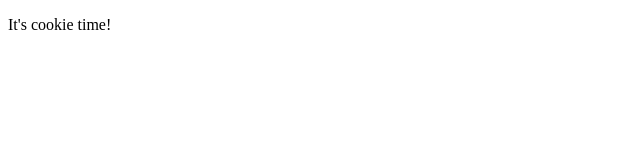
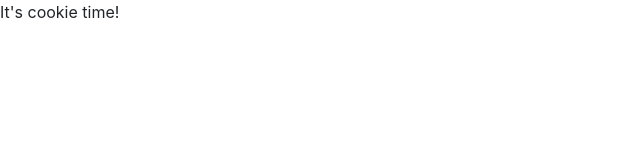
Before and after one commit to amna/amna.github.io, a plain HTML site: page index.html in a window 1280 px wide. Shown: the whole page, without its empty margins (0-640 px from the left). Drawn offline with nearby package versions, Linux system fonts and the light colour scheme.

Commit message:
Update index.html

```diff
--- a/index.html
+++ b/index.html
@@ -7,6 +7,12 @@
     <meta http-equiv="Content-type" content="text/html; charset=utf-8" />
     <meta name="viewport" content="width=device-width, initial-scale=1" />
 
+    <!-- Bootstrap Core CSS -->
+    <link href="css/bootstrap.min.css" rel="stylesheet">
+
+    <style>
+
+    </style>
 </head>
 
 <body>
```
